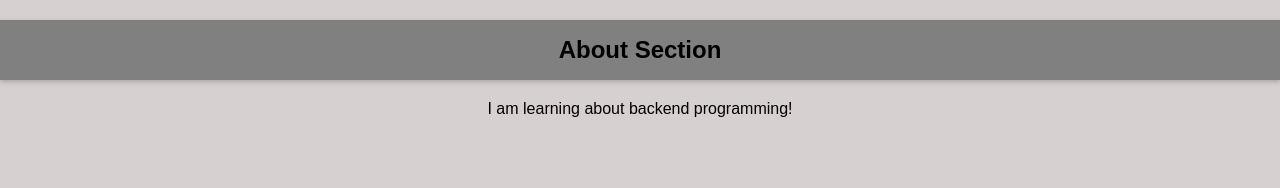
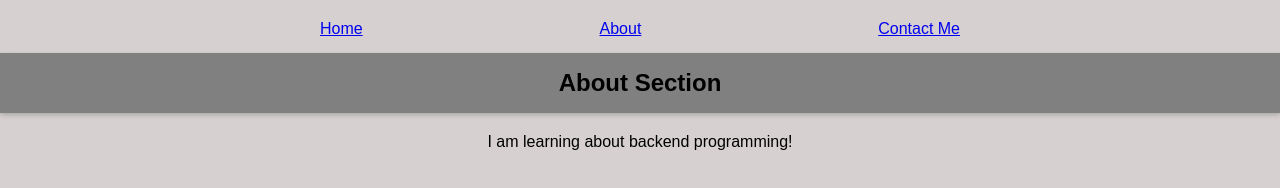
Before and after one commit to jaredmez/basic-info-site, a website: page source/about.html in a window 1280 px wide. Drawn offline with Linux system fonts and the light colour scheme.

Commit message:
Add nav bar to all pages

```diff
--- a/source/about.html
+++ b/source/about.html
@@ -6,6 +6,13 @@
         <link rel="stylesheet" type="text/css" href="styles/style.css">
     </head>
     <body>
+        <nav>
+            <ul>
+                <li><a href="/">Home</a></li>
+                <li><a href="about">About</a></li>
+                <li><a href="contact-me">Contact Me</a></li>
+            </ul>
+        </nav>
         <h2>About Section</h2>
         <p>I am learning about backend programming!</p>
     </body>
--- a/source/styles/style.css
+++ b/source/styles/style.css
@@ -22,3 +22,20 @@ h2 {
     height: 60px;
     line-height: 60px;
 }
+
+nav {
+    width: 100%;
+    margin-bottom: 15px;
+}
+
+ul {
+    width: 50%;
+    margin: 0 auto;
+    display: flex;
+    justify-content: space-between;
+    flex-wrap: wrap;
+}
+
+li {
+    list-style-type: none;
+}
```
Also changed, not shown: source/contact-me.html (+7 -0 lines), source/index.html (+7 -0 lines).
